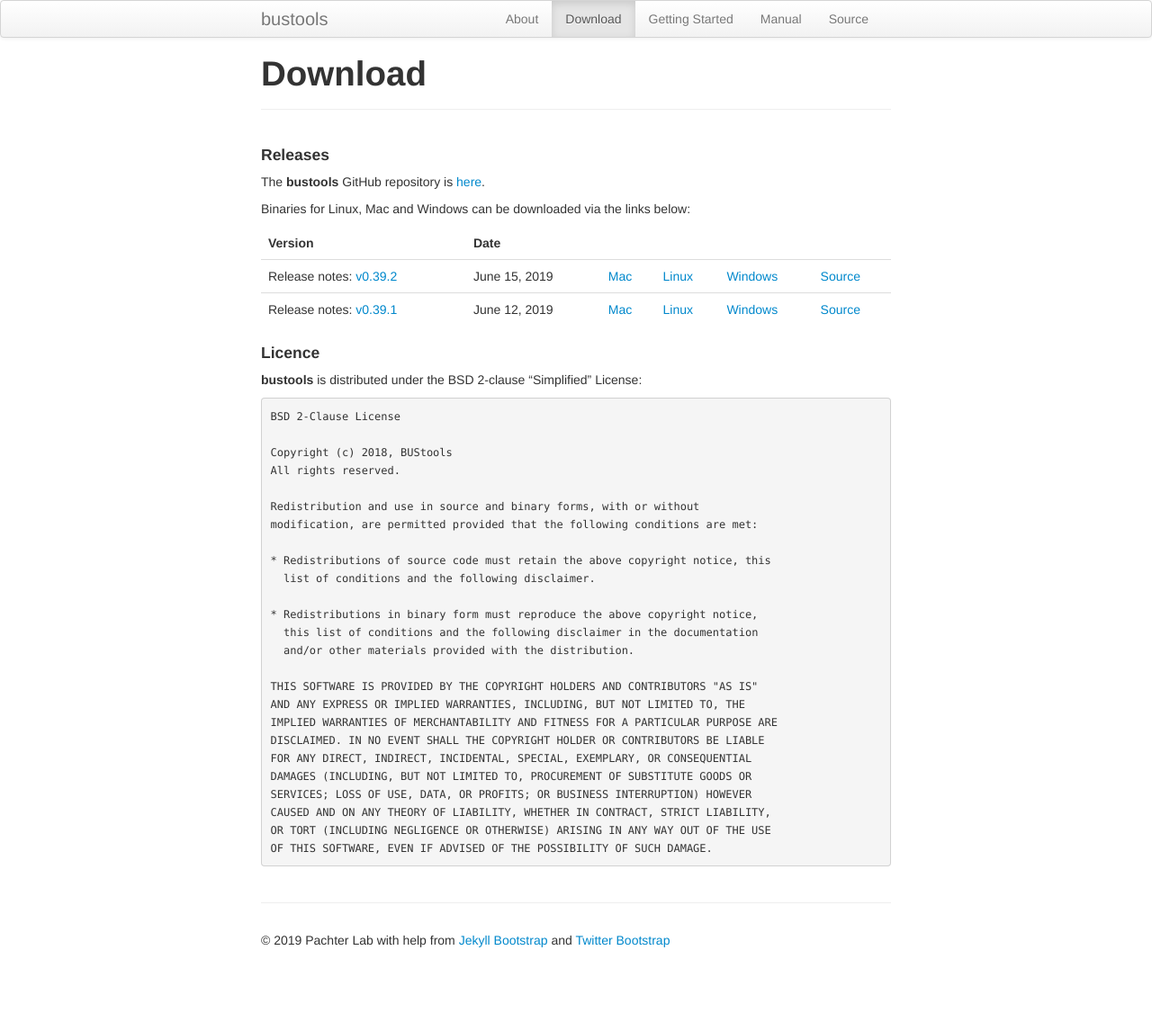
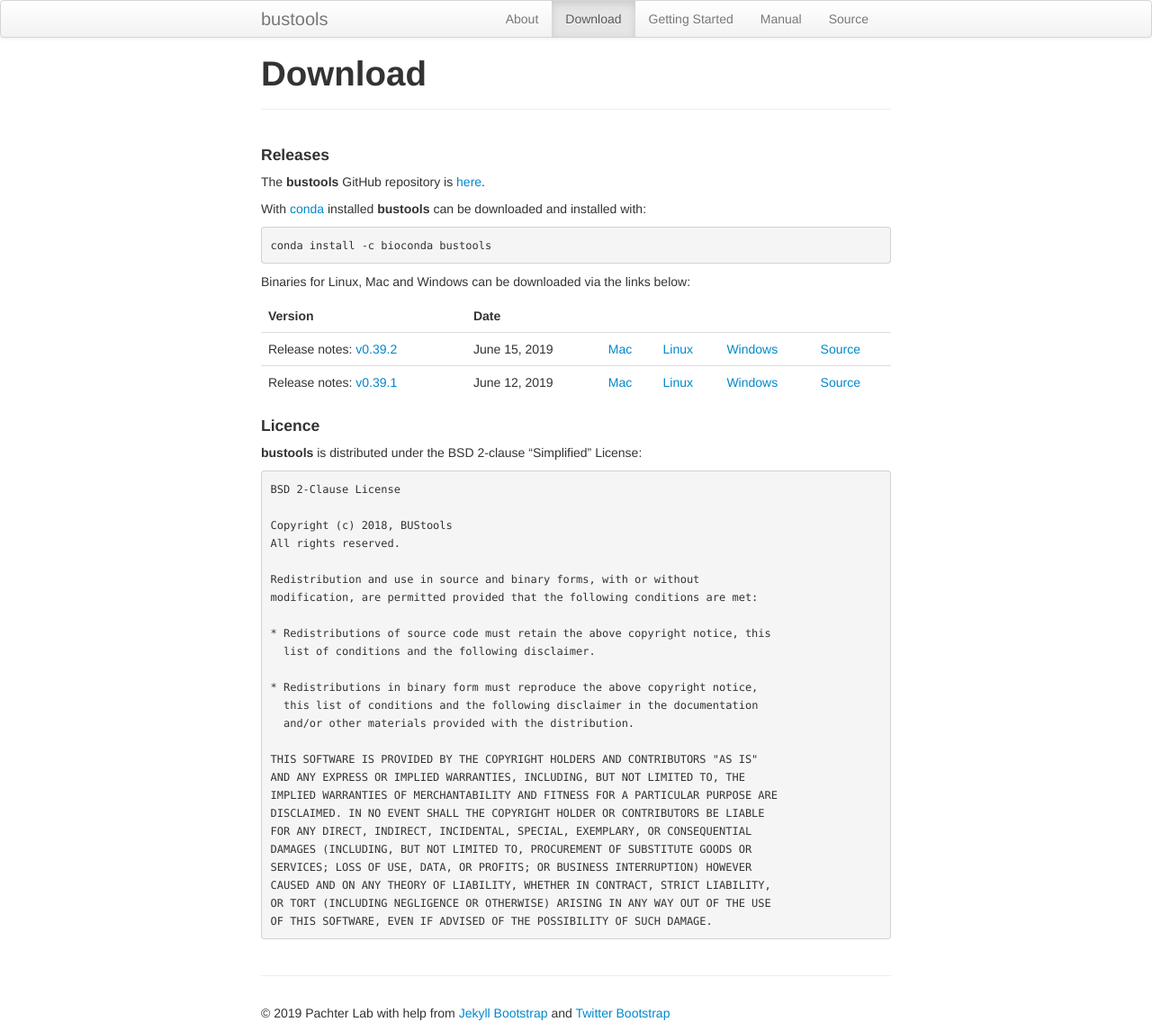
Before and after one commit to BUStools/BUStools.github.io, a Jekyll site: the page built from download.md, in a window 1280 px wide. Shown: the whole page at 90% size. Built offline with Jekyll 4.4.1, drawn with Linux system fonts in a browser that asks for light colours; before the commit the page ends 1065 px from its top, so only the background shows below that.

Commit message:
Added conda instructions

````diff
--- a/download.md
+++ b/download.md
@@ -10,6 +10,12 @@ group: navigation
 #### Releases
 
 The __bustools__ GitHub repository is [here](https://github.com/BUStools/bustools/).
+
+With [conda](https://conda.io/docs/index.html) installed __bustools__ can be downloaded and installed with:
+
+```
+conda install -c bioconda bustools
+```
 
 Binaries for Linux, Mac and Windows can be downloaded via the links below:
 
````
